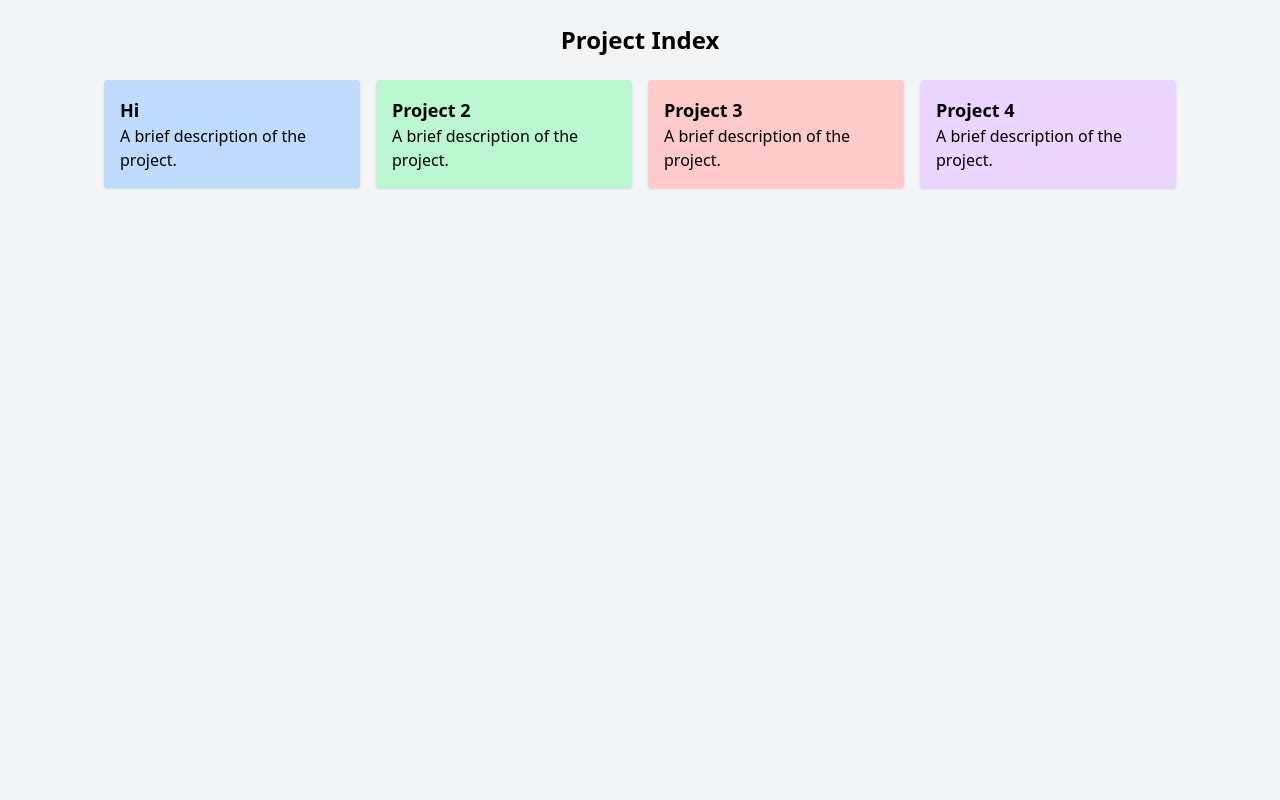
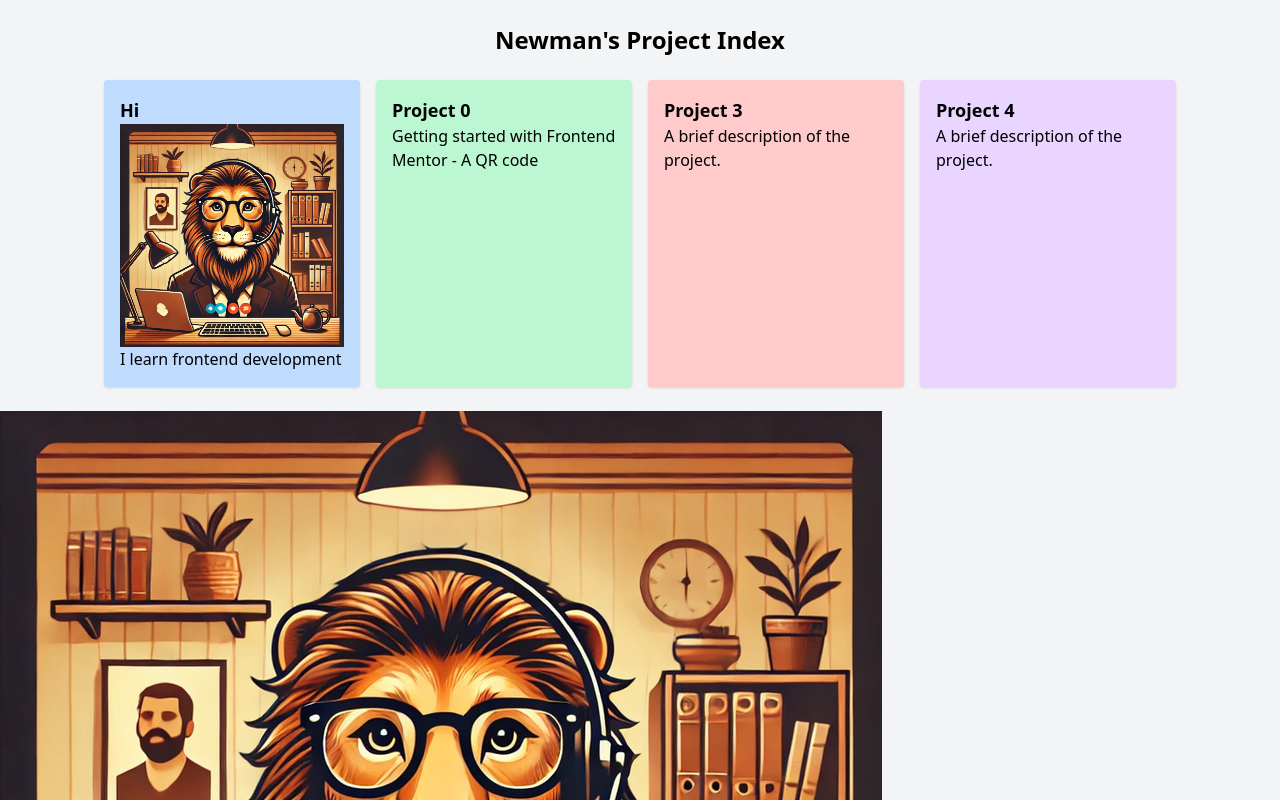
Before and after one commit to Newman5/learn-frontend-mentor, a plain HTML site: page index.html in a window 1280 px wide. Shown: the top 800 px of the page. Drawn offline with nearby package versions, Linux system fonts and the light colour scheme.

Commit message:
set up project index

```diff
--- a/index.html
+++ b/index.html
@@ -27,17 +27,18 @@
 
 <body class="bg-gray-100">
   <div class="container mx-auto p-6">
-    <h1 class="text-2xl font-bold text-center mb-6">Project Index</h1>
+    <h1 class="text-2xl font-bold text-center mb-6">Newman's Project Index</h1>
     <div class="flex flex-wrap gap-4 justify-center">
       <!-- Project Card 1 -->
       <div class="w-64 bg-blue-200 p-4 rounded shadow">
         <h2 class="text-lg font-bold">Hi</h2>
-        <p>A brief description of the project.</p>
+        <img src="images/lion-profile.png" alt="lion with glasses funny profile">
+        <p>I learn frontend development</p>
       </div>
       <!-- Project Card 2 -->
       <div class="w-64 bg-green-200 p-4 rounded shadow">
-        <h2 class="text-lg font-bold">Project 2</h2>
-        <p>A brief description of the project.</p>
+        <h2 class="text-lg font-bold">Project 0</h2>
+        <p>Getting started with Frontend Mentor - <a href="qr-code-component-main/index.html">A QR code</a></p>
       </div>
       <!-- Project Card 3 -->
       <div class="w-64 bg-red-200 p-4 rounded shadow">
@@ -51,6 +52,7 @@
       </div>
     </div>
   </div>
+  <img src="images/lion-profile.png" alt="lion with glasses funny profile">
 </body>
 
 </html>
```
Also changed, not shown: images/lion-profile.png (added).
